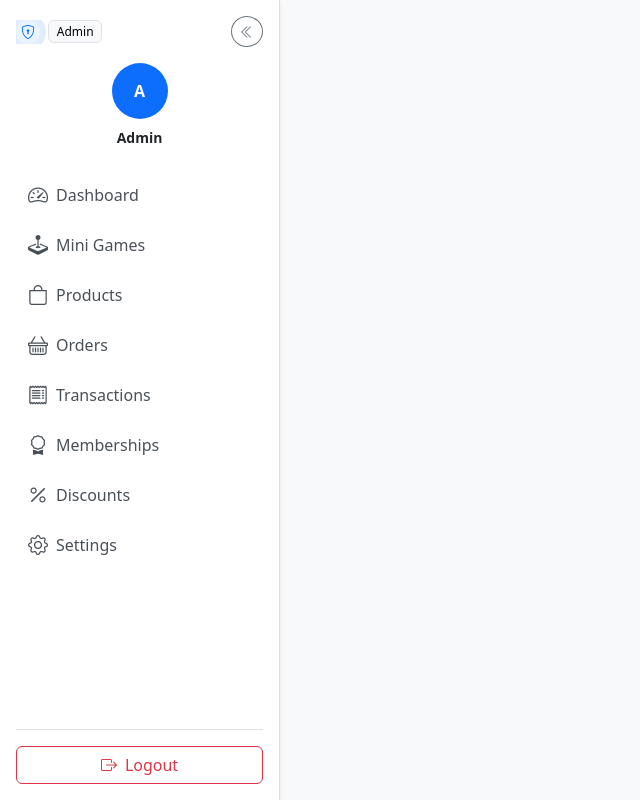
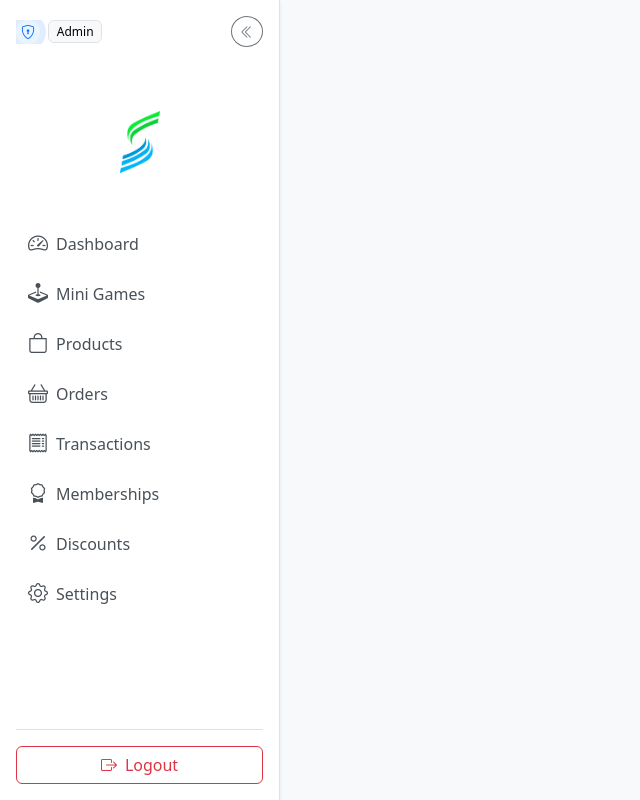
Before and after one commit to echo252525/STSSI-Membership-Website, a Vue app in the folder my-app/: page /admin in a window 1280 px wide. Shown: the whole page, without its empty margins (0-640 px from the left). Built offline with nearby package versions, Linux system fonts and the light colour scheme; no server answers.

Commit message:
Your feature or fix

```diff
--- a/my-app/src/components/nav/AdminSidebar.vue
+++ b/my-app/src/components/nav/AdminSidebar.vue
@@ -45,17 +45,12 @@
       </div>
 
       <!-- Profile (hidden when collapsed via CSS) -->
-      <div class="text-center mb-4 profile">
-        <div
-          class="rounded-circle d-inline-flex align-items-center justify-content-center bg-primary text-white mb-2"
-          style="width: 56px; height: 56px; font-weight: 700"
-        >
-          {{ initials }}
-        </div>
-        <div class="profile-text">
-          <div class="fw-semibold small text-truncate">{{ displayName }}</div>
-          <div class="text-muted small text-truncate">{{ adminEmail }}</div>
-        </div>
+      <div class="d-flex align-items-center justify-content-center">
+        <img
+          src="/STSSI_logo.png"
+          class="m-5"
+          style="width: 40px">
+        </img>
       </div>
 
       <!-- Nav -->
```
